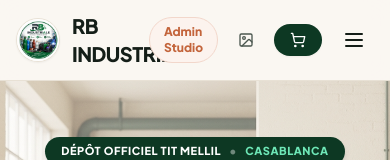
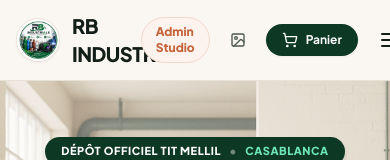
Before and after one commit to aminehalouach6-ship-it/RB-industriel, a React (Vite) app in the folder frontend/: page / in a window 390 px wide. Shown: the top 160 px of the page. Built offline with nearby package versions, Linux system fonts and the light colour scheme; no server answers; a web font is replaced by a local one.

Commit message:
style: ensure Panier text is visible on all screen sizes

```diff
--- a/frontend/src/components/Navbar.jsx
+++ b/frontend/src/components/Navbar.jsx
@@ -96,7 +96,7 @@ export default function Navbar({ onOpenFlyer }) {
               className="relative flex items-center gap-2 bg-[#0D3823] hover:bg-[#072416] text-white px-4 py-2 rounded-full font-bold text-xs shadow-sm transition hover:shadow-md cursor-pointer"
             >
               <ShoppingCart className="w-4 h-4" />
-              <span className="hidden sm:inline">Panier</span>
+              <span>Panier</span>
               {cartCount > 0 && (
                 <span className="bg-[#C3643B] text-white text-[10px] font-black px-1.5 py-0.2 rounded-full">
                   {cartCount}
```
